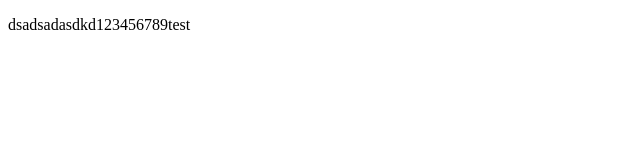
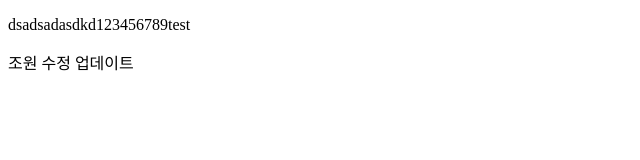
Before and after one commit to godianz/git-test, a plain HTML site: page index.html in a window 1280 px wide. Shown: the whole page, without its empty margins (0-640 px from the left). Drawn offline with Linux system fonts and the light colour scheme.

Commit message:
horth-commit

```diff
--- a/index.html
+++ b/index.html
@@ -5,5 +5,6 @@
 </head>
 <body>
     <p>dsadsadasdkd123456789test</p>
+    <p>조원 수정 업데이트</p>
 </body>
 </html>
```
